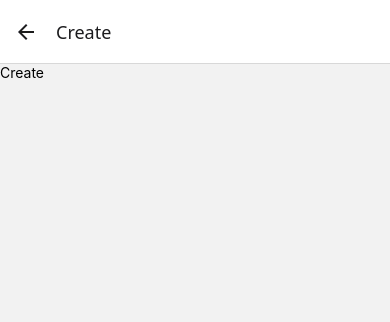
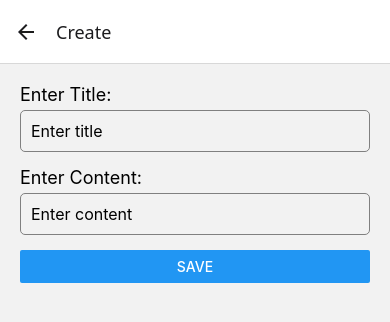
Before and after one commit to LeenAlnimer/BlogApp, a React Native app: screen /Create in a window 390 px wide. Shown: the top 322 px of the page. Built offline with nearby package versions, Linux system fonts and the light colour scheme.

Commit message:
Header Navigation

```diff
--- a/src/screens/CreateScreen.js
+++ b/src/screens/CreateScreen.js
@@ -1,12 +1,55 @@
-import React, { useContext } from "react";
-import { View, Text, StyleSheet } from "react-native";
+import React, { useState, useContext } from "react";
+import { View, Text, StyleSheet, TextInput, Button } from "react-native";
 import { Context } from "../context/BlogContext";
+
 const CreateScreen = ({ navigation }) => {
+  const [title, setTitle] = useState("");
+  const [content, setContent] = useState("");
+  const { addBlogPost } = useContext(Context);
+
   return (
-    <View>
-      <Text>Create</Text>
+    <View style={styles.container}>
+      <Text style={styles.label}>Enter Title:</Text>
+      <TextInput
+        style={styles.input}
+        value={title}
+        onChangeText={(text) => setTitle(text)}
+        placeholder="Enter title"
+      />
+      <Text style={styles.label}>Enter Content:</Text>
+      <TextInput
+        style={styles.input}
+        value={content}
+        onChangeText={(text) => setContent(text)}
+        placeholder="Enter content"
+      />
+      <Button
+        title="Save"
+        onPress={() => {
+          addBlogPost();
+          navigation.navigate("Index");
+        }}
+      />
     </View>
   );
 };
-const styles = StyleSheet.create({});
+
+const styles = StyleSheet.create({
+  container: {
+    padding: 20,
+  },
+  label: {
+    fontSize: 18,
+    marginBottom: 5,
+  },
+  input: {
+    borderColor: "gray",
+    borderWidth: 1,
+    padding: 10,
+    marginBottom: 15,
+    fontSize: 16,
+    borderRadius: 5,
+  },
+});
+
 export default CreateScreen;
--- a/src/screens/IndexScreen.js
+++ b/src/screens/IndexScreen.js
@@ -12,17 +12,6 @@ import Feather from "@expo/vector-icons/Feather";
 
 const IndexScreen = ({ navigation }) => {
   const { state, addBlogPost, deleteBlogPost } = useContext(Context);
-
-  // زر ➕ بالهيدر
-  useLayoutEffect(() => {
-    navigation.setOptions({
-      headerRight: () => (
-        <TouchableOpacity onPress={() => navigation.navigate("Create")}>
-          <Feather name="plus" size={30} style={{ marginRight: 15 }} />
-        </TouchableOpacity>
-      ),
-    });
-  }, [navigation]);
 
   return (
     <View style={{ flex: 1 }}>
```
Also changed, not shown: package.json (+7 -6 lines), 1 other file (tests, documents, lock files or other folders).
